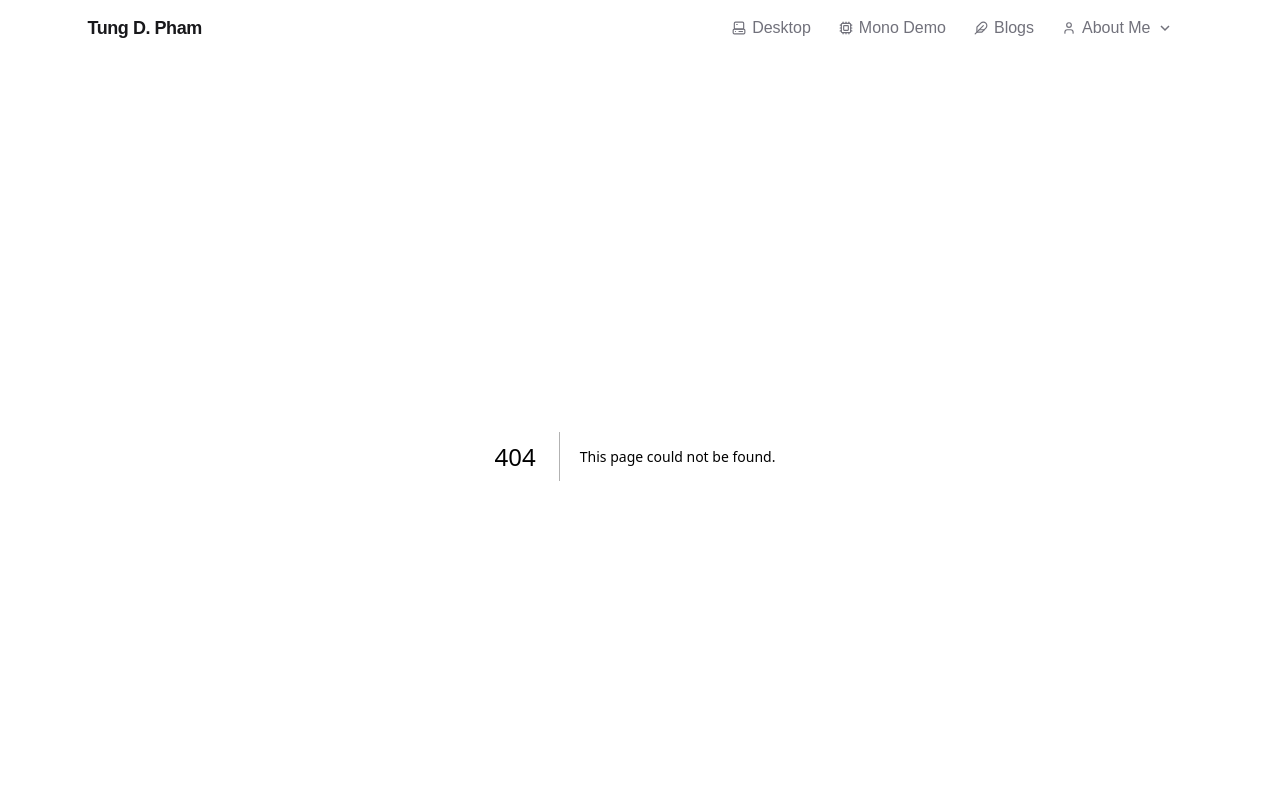
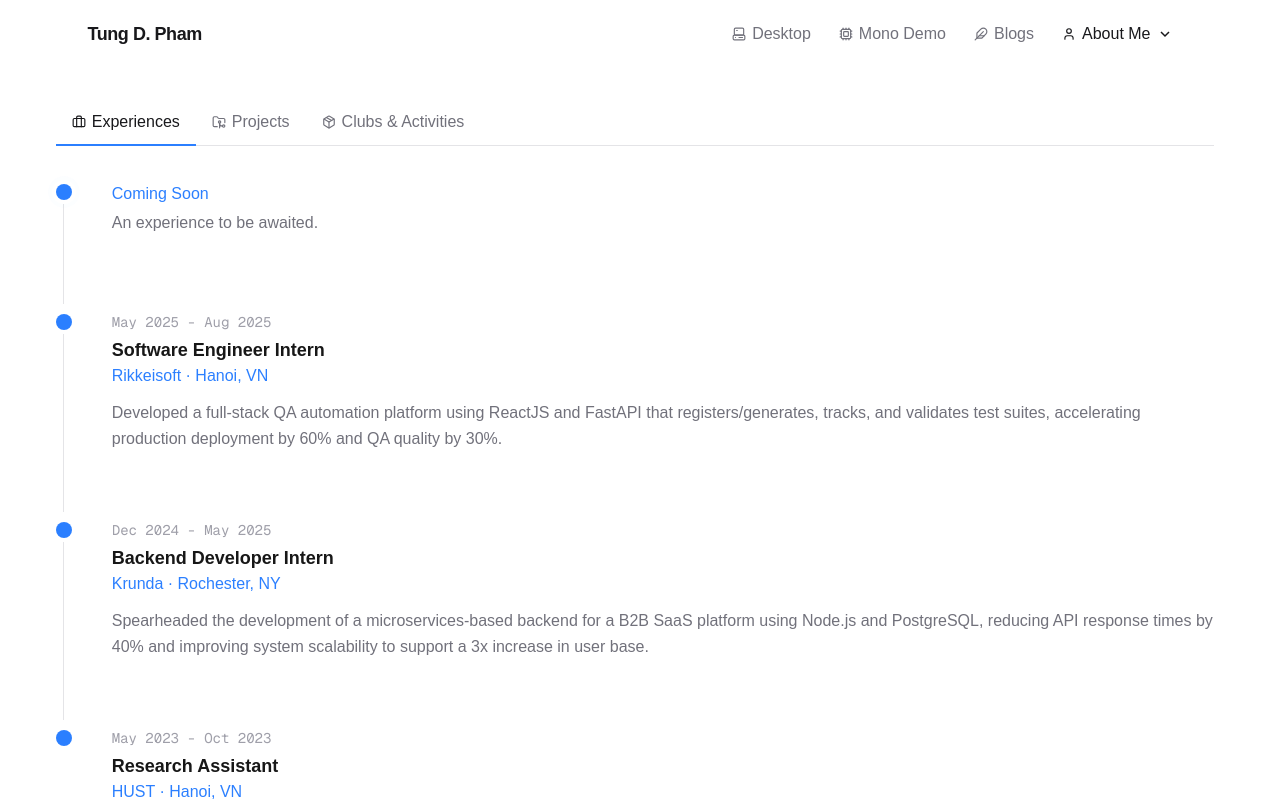
Before and after one commit to tungphambasement/mono_web, a Next.js app: page /about in a window 1280 px wide. Before the commit this address had no page. Shown: the top 801 px of the page. Built offline with nearby package versions, Linux system fonts and the light colour scheme.

Commit message:
Unify about page

```diff
--- /dev/null
+++ b/app/about/page.tsx
@@ -0,0 +1,61 @@
+"use client";
+
+import { useRouter, useSearchParams } from "next/navigation";
+import { Briefcase, FolderGit2, Package } from "lucide-react";
+import ExperiencesSection from "../components/about/ExperiencesSection";
+import ProjectsSection from "../components/about/ProjectsSection";
+import ActivitiesSection from "../components/about/ActivitiesSection";
+
+const tabs = [
+  { id: "experiences", label: "Experiences", Icon: Briefcase },
+  { id: "projects", label: "Projects", Icon: FolderGit2 },
+  { id: "activities", label: "Clubs & Activities", Icon: Package },
+] as const;
+
+type TabId = (typeof tabs)[number]["id"];
+
+const VALID_TABS = new Set<string>(tabs.map((t) => t.id));
+
+function resolveTab(raw: string | null): TabId {
+  return raw && VALID_TABS.has(raw) ? (raw as TabId) : "experiences";
+}
+
+export default function AboutPage() {
+  const router = useRouter();
+  const searchParams = useSearchParams();
+  const active = resolveTab(searchParams.get("tab"));
+
+  function setActive(id: TabId) {
+    const params = new URLSearchParams(searchParams.toString());
+    params.set("tab", id);
+    router.replace(`/about?${params.toString()}`, { scroll: false });
+  }
+
+  return (
+    <div className="w-[95%] mx-auto px-6 py-8 flex flex-col gap-8 overflow-y-auto">
+      {/* Tab bar */}
+      <nav className="flex border-b border-zinc-200 dark:border-zinc-800">
+        {tabs.map(({ id, label, Icon }) => (
+          <button
+            key={id}
+            onClick={() => setActive(id)}
+            className={`flex items-center gap-1.5 px-4 py-2.5 text-base font-medium transition-colors duration-150 border-b-2 -mb-px ${active === id
+              ? "border-blue-500 text-zinc-900 dark:text-zinc-100"
+              : "border-transparent text-zinc-500 dark:text-zinc-400 hover:text-zinc-900 dark:hover:text-zinc-100"
+              }`}
+          >
+            <Icon size={14} className="shrink-0" />
+            {label}
+          </button>
+        ))}
+      </nav>
+
+      {/* Section content */}
+      <div className="">
+        {active === "experiences" && <ExperiencesSection />}
+        {active === "projects" && <ProjectsSection />}
+        {active === "activities" && <ActivitiesSection />}
+      </div>
+    </div>
+  );
+}
--- a/app/activities/page.tsx
+++ /dev/null
@@ -1,3 +0,0 @@
-export default function ActivitiesPage() {
-
-}
--- a/app/components/Navbar.tsx
+++ b/app/components/Navbar.tsx
@@ -1,7 +1,7 @@
 "use client";
 
 import Link from "next/link";
-import { usePathname } from "next/navigation";
+import { usePathname, useSearchParams } from "next/navigation";
 import { House, Briefcase, FolderGit2, User, Feather, Package, Cpu, Computer } from "lucide-react";
 import type { LucideIcon } from "lucide-react";
 
@@ -12,18 +12,19 @@ const topLinks: { href: string; label: string; Icon: LucideIcon }[] = [
 ];
 
 const aboutMeSubLinks: { href: string; label: string; Icon: LucideIcon }[] = [
-  { href: "/experiences", label: "Experiences", Icon: Briefcase },
-  { href: "/projects", label: "Projects", Icon: FolderGit2 },
-  { href: "/activities", label: "Clubs & Activities", Icon: Package },
+  { href: "/about?tab=experiences", label: "Experiences", Icon: Briefcase },
+  { href: "/about?tab=projects", label: "Projects", Icon: FolderGit2 },
+  { href: "/about?tab=activities", label: "Clubs & Activities", Icon: Package },
 ];
 
 export default function Navbar() {
   const pathname = usePathname();
-  const isAboutMeActive = aboutMeSubLinks.some((l) => pathname === l.href);
+  const searchParams = useSearchParams();
+  const isAboutMeActive = pathname === "/about";
 
   return (
     <header className="sticky top-0 z-50 w-full bg-background animate-fade-in">
-      <div className="mx-auto flex h-14 w-[90%] items-center justify-between px-6">
+      <div className="mx-auto flex w-[90%] items-center justify-between px-6 py-4">
         {/* Brand */}
         <Link
           href="/"
@@ -84,7 +85,8 @@ export default function Navbar() {
             <div className="absolute top-full left-1/2 -translate-x-1/2 pt-2 opacity-0 pointer-events-none group-hover/about:opacity-100 group-hover/about:pointer-events-auto transition-all duration-200 translate-y-1 group-hover/about:translate-y-0">
               <div className="min-w-44 rounded-lg border border-zinc-200 dark:border-zinc-800 bg-white/90 dark:bg-zinc-950/90 backdrop-blur-md shadow-lg py-1 overflow-hidden">
                 {aboutMeSubLinks.map(({ href, label, Icon }) => {
-                  const active = pathname === href;
+                  const tabParam = new URL(href, "http://x").searchParams.get("tab");
+                  const active = pathname === "/about" && searchParams.get("tab") === tabParam;
                   return (
                     <Link
                       key={href}
--- a/app/components/Sidebar.tsx
+++ b/app/components/Sidebar.tsx
@@ -1,7 +1,7 @@
 "use client";
 
 import Link from "next/link";
-import { usePathname } from "next/navigation";
+import { usePathname, useSearchParams } from "next/navigation";
 import { House, Briefcase, FolderGit2, User, Feather, Package, Package2, Cpu } from "lucide-react";
 import type { LucideIcon } from "lucide-react";
 
@@ -12,14 +12,15 @@ const topLinks: { href: string; label: string; Icon: LucideIcon }[] = [
 ];
 
 const aboutMeSubLinks: { href: string; label: string; Icon: LucideIcon }[] = [
-  { href: "/experiences", label: "Experiences", Icon: Briefcase },
-  { href: "/projects", label: "Projects", Icon: FolderGit2 },
-  { href: "/activities", label: "Clubs & Activities", Icon: Package },
+  { href: "/about?tab=experiences", label: "Experiences", Icon: Briefcase },
+  { href: "/about?tab=projects", label: "Projects", Icon: FolderGit2 },
+  { href: "/about?tab=activities", label: "Clubs & Activities", Icon: Package },
 ];
 
 export default function Sidebar() {
   const pathname = usePathname();
-  const isAboutMeActive = aboutMeSubLinks.some((l) => pathname === l.href);
+  const searchParams = useSearchParams();
+  const isAboutMeActive = pathname === "/about";
 
   return (
     <aside className="w-64 shrink-0 border-r border-zinc-200 dark:border-zinc-800 sticky top-0 h-screen p-8 hidden md:flex flex-col animate-fade-in">
@@ -80,7 +81,8 @@ export default function Sidebar() {
           >
             <div className="relative ml-2.5 mt-1">
               {aboutMeSubLinks.map(({ href, label }, idx) => {
-                const active = pathname === href;
+                const tabParam = new URL(href, "http://x").searchParams.get("tab");
+                const active = pathname === "/about" && searchParams.get("tab") === tabParam;
                 const isFirst = idx === 0;
                 const isLast = idx === aboutMeSubLinks.length - 1;
 
--- /dev/null
+++ b/app/components/about/ActivitiesSection.tsx
@@ -0,0 +1,7 @@
+export default function ActivitiesSection() {
+  return (
+    <div className="space-y-10">
+      <p className="text-base text-zinc-500 dark:text-zinc-400">Coming soon.</p>
+    </div>
+  );
+}
--- a/app/experiences/page.tsx
+++ b/app/components/about/ExperiencesSection.tsx
@@ -26,13 +26,12 @@ const experiences = [
     location: "Hanoi, VN",
     description:
       "Conducted research on an indoor positioning system using PyTorch and signal processing frameworks, improving accuracy by 30% and inference time by 50% over leading research models.",
-  }
+  },
 ];
 
-export default function ExperiencesPage() {
+export default function ExperiencesSection() {
   return (
-    <section className="space-y-12 w-[80%] mx-auto">
-      <h1 className="text-3xl font-bold tracking-tight">Experiences</h1>
+    <div className="space-y-12">
       <ol className="relative">
         {experiences.map((exp, i) => {
           const isComingSoon = exp.period === "Coming Soon";
@@ -73,14 +72,12 @@ export default function ExperiencesPage() {
                 <p className="text-base text-zinc-500 dark:text-zinc-400 leading-relaxed">
                   {exp.description}
                 </p>
-                {isComingSoon && (
-                  <div className="mb-2" />
-                )}
+                {isComingSoon && <div className="mb-2" />}
               </div>
             </li>
           );
         })}
       </ol>
-    </section>
+    </div>
   );
 }
--- a/app/projects/page.tsx
+++ b/app/components/about/ProjectsSection.tsx
@@ -29,10 +29,9 @@ const projects = [
   },
 ];
 
-export default function ProjectsPage() {
+export default function ProjectsSection() {
   return (
-    <section className="space-y-10">
-      <h1 className="text-3xl font-bold tracking-tight">Projects</h1>
+    <div className="space-y-10">
       <div className="grid gap-5 sm:grid-cols-2">
         {projects.map((proj, i) => (
           <a
@@ -57,6 +56,6 @@ export default function ProjectsPage() {
           </a>
         ))}
       </div>
-    </section>
+    </div>
   );
 }
--- a/app/page.tsx
+++ b/app/page.tsx
@@ -26,7 +26,7 @@ export default function Home() {
       {desktopBooted && <PhysicsOverlay />}
       {/* Desktop icons */}
       {desktopBooted && (
-        <div className="absolute top-5 left-5 z-10 flex flex-col gap-4">
+        <div className="absolute top-5 left-5 z-10 flex flex-col gap-4 my-8">
           <DesktopIcon
             icon={<TerminalSquare size={22} className="text-green-400" />}
             label="Terminal"
```
